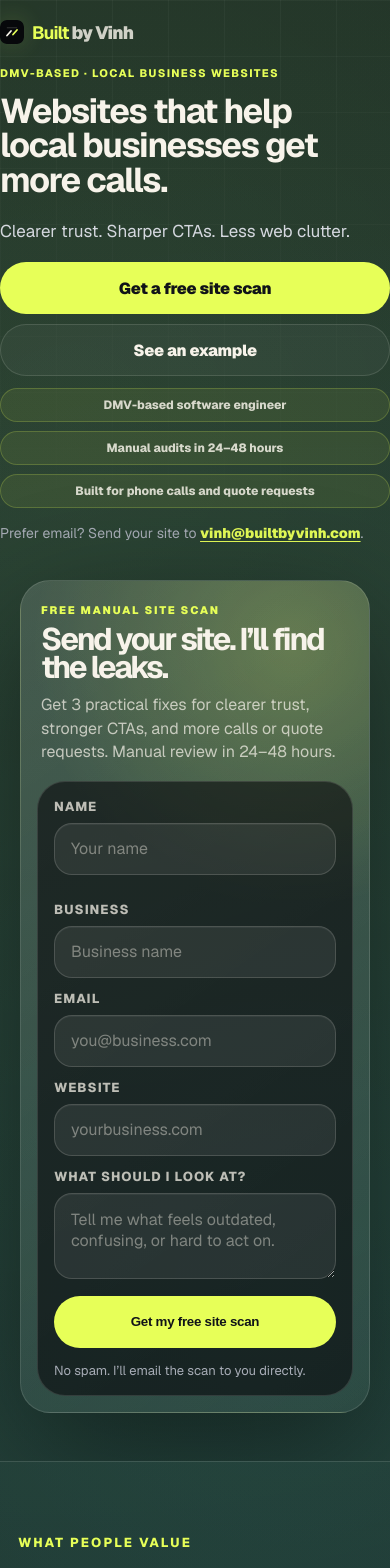
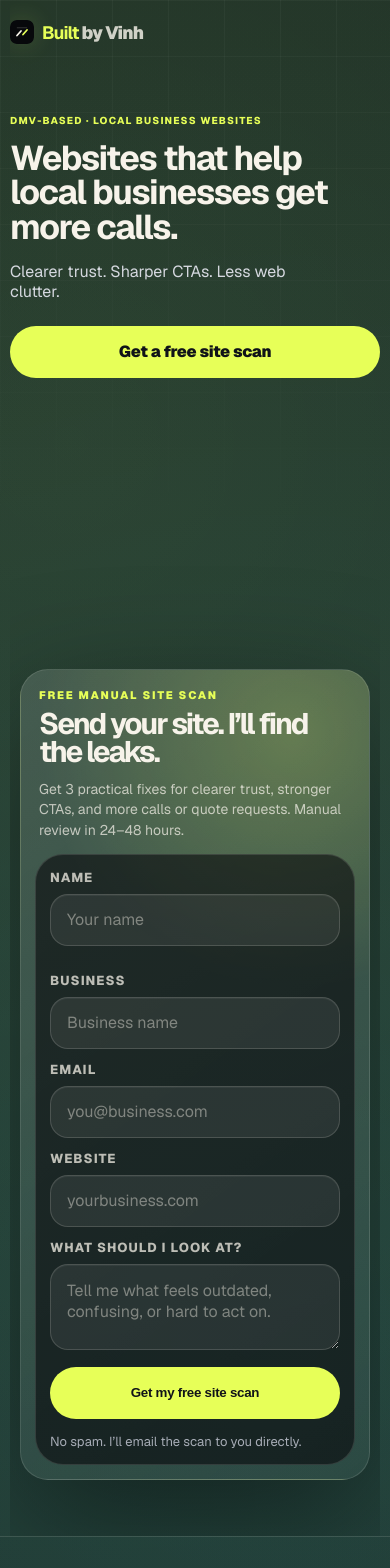
Before and after one commit to vnguyendc/built-by-vinh, a Next.js app: page / in a window 390 px wide. Shown: the top 1568 px of the page. Built offline with nearby package versions, Linux system fonts and the light colour scheme.

Commit message:
Simplify mobile hero

```diff
--- a/src/app/globals.css
+++ b/src/app/globals.css
@@ -177,7 +177,7 @@ figcaption span { display: block; }
 .formNote { margin: 14px 0 0; color: var(--muted); font-size: 13px; }
 
 @media (max-width: 900px) {
-  .wrap { width: 100%; max-width: 1120px; padding-inline: 18px; }
+  .wrap { width: 100%; max-width: 1120px; padding-inline: 30px; }
   .desktopOnly { display: none; }
   .mobileOnly { display: inline; }
   .nav { padding: 20px 0 10px; }
@@ -185,11 +185,14 @@ figcaption span { display: block; }
   .brand img { width: 24px; height: 24px; border-radius: 7px; }
   .navLinks { display: none; }
   .heroGrid, .offerGrid, .labGrid, .problemGrid, .aboutGrid, .examplesGrid, .contactGrid { grid-template-columns: 1fr; gap: 34px; }
-  .heroGrid { min-height: auto; padding: 12px 0 48px; gap: 24px; }
-  h1 { max-width: 330px; font-size: clamp(31px, 8.8vw, 38px); line-height: 1; letter-spacing: -.04em; overflow-wrap: normal; }
-  .eyebrow { font-size: 11px; letter-spacing: .12em; margin-bottom: 14px; }
-  .lede { font-size: 17px; margin-bottom: 0; }
-  .heroActions { margin: 20px 0 12px; gap: 10px; }
+  .hero { padding-inline: 10px; }
+  .heroGrid { min-height: auto; padding: 18px 0 56px; gap: 40px; }
+  .heroCopy { min-height: 66svh; display: flex; flex-direction: column; justify-content: flex-start; padding-top: 42px; }
+  h1 { max-width: 330px; font-size: clamp(31px, 8.8vw, 38px); line-height: 1; letter-spacing: -.04em; overflow-wrap: normal; margin-bottom: 18px; }
+  .eyebrow { font-size: 10px; letter-spacing: .115em; margin-bottom: 14px; }
+  .lede { max-width: 320px; font-size: 16px; margin-bottom: 0; }
+  .heroActions { margin: 24px 0 0; gap: 10px; }
+  .heroActions a[href="#example"] { display: none; }
   .heroActions, .auditInputRow, .fieldGrid { grid-template-columns: 1fr; flex-direction: column; }
   .ui-button { width: 100%; white-space: normal; text-align: center; }
   .heroCopy, .auditLab, .contactForm, .comparisonShell { width: 100%; max-width: 100%; overflow: hidden; }
@@ -228,8 +231,7 @@ figcaption span { display: block; }
 .caseDisclaimer { margin-top: 18px; color: rgba(247,243,234,.46); font-size: 12px; }
 
 @media (max-width: 900px) {
-  .proofStrip { margin-top: 2px; }
-  .proofStrip span { width: 100%; justify-content: center; font-size: 12px; }
+  .proofStrip, .cred { display: none; }
   .caseGrid { grid-template-columns: 1fr; gap: 26px; }
   .casePreview { min-height: 340px; border-radius: 26px; }
   .caseDisclaimer { margin-top: 14px; }
@@ -296,9 +298,11 @@ figcaption span { display: block; }
 .heroContactForm .field { margin-bottom: 12px; }
 
 @media (max-width: 900px) {
-  .heroFormPanel { border-radius: 30px; padding: 16px; }
-  .heroFormHeader h2 { font-size: clamp(28px, 8vw, 36px); }
-  .heroContactForm { padding: 16px; }
+  .heroFormPanel { border-radius: 28px; padding: 14px; }
+  .heroFormHeader { padding: 4px 4px 14px; }
+  .heroFormHeader h2 { font-size: clamp(26px, 7.6vw, 34px); line-height: .96; }
+  .heroFormHeader p:not(.micro) { font-size: 14px; }
+  .heroContactForm { padding: 14px; }
 }
 .heroFormPanel, .heroContactForm { width: 100%; max-width: 100%; overflow: hidden; }
 .heroFormPanel *, .heroContactForm * { min-width: 0; }
```
